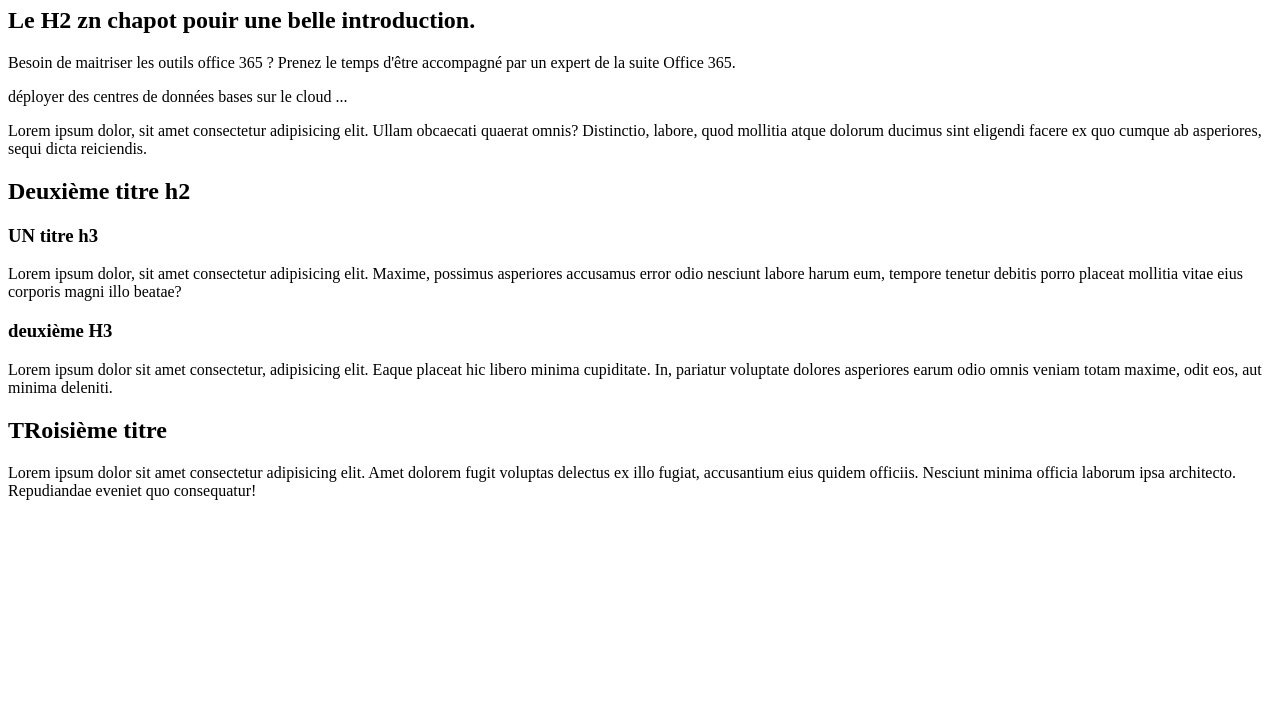
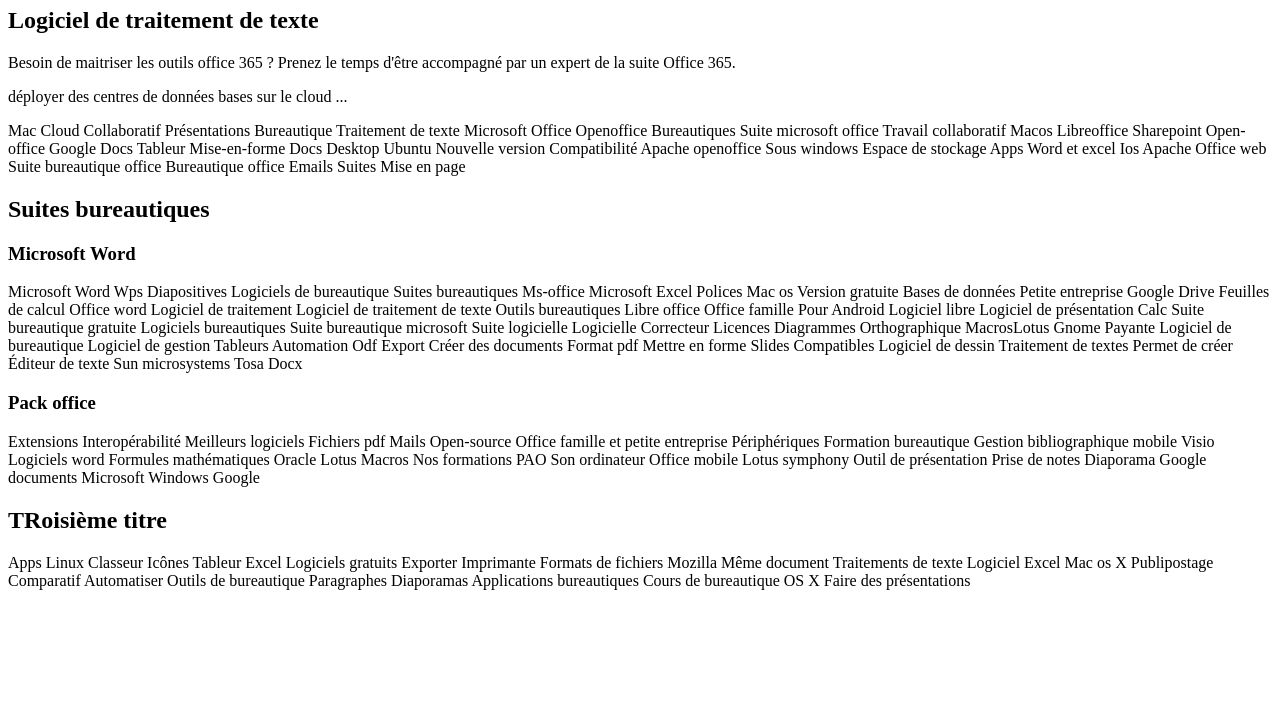
Before and after one commit to Luuucciilee/Office, a plain HTML site: page index.html in a window 1280 px wide. Shown: the part 73-800 px from the top of the page. Drawn offline with Linux system fonts and the light colour scheme.

Commit message:
Update index.html

```diff
--- a/index.html
+++ b/index.html
@@ -12,27 +12,22 @@
 
 <body>
 
-    <h1>Le titre H1 </h1>
-    <h2>Le H2 zn chapot pouir une belle introduction. </h2>
+    <h1>Formation office 365 </h1>
+    <h2>Logiciel de traitement de texte </h2>
     <p>Besoin de maitriser les outils office 365 ? Prenez le temps d'être accompagné par un expert de la suite Office
         365. </p>
     <p>
         déployer des centres de données bases sur le cloud ...
     </p>
-    <p>Lorem ipsum dolor, sit amet consectetur adipisicing elit. Ullam obcaecati quaerat omnis? Distinctio, labore, quod
-        mollitia atque dolorum ducimus sint eligendi facere ex quo cumque ab asperiores, sequi dicta reiciendis.</p>
-    <H2>Deuxième titre h2</H2>
-    <h3>UN titre h3</h3>
-    <p>Lorem ipsum dolor, sit amet consectetur adipisicing elit. Maxime, possimus asperiores accusamus error odio
-        nesciunt labore harum eum, tempore tenetur debitis porro placeat mollitia vitae eius corporis magni illo beatae?
+    <p>Mac Cloud Collaboratif Présentations Bureautique Traitement de texte Microsoft Office Openoffice Bureautiques Suite microsoft office Travail collaboratif Macos Libreoffice Sharepoint Open-office Google Docs Tableur Mise-en-forme Docs Desktop Ubuntu Nouvelle version Compatibilité Apache openoffice Sous windows Espace de stockage Apps Word et excel Ios Apache Office web Suite bureautique office Bureautique office Emails Suites Mise en page </p>
+    <H2>Suites bureautiques</H2>
+    <h3>Microsoft Word</h3>
+    <p>Microsoft Word Wps Diapositives Logiciels de bureautique Suites bureautiques Ms-office Microsoft Excel Polices Mac os Version gratuite Bases de données Petite entreprise Google Drive Feuilles de calcul Office word Logiciel de traitement Logiciel de traitement de texte Outils bureautiques Libre office Office famille Pour Android Logiciel libre Logiciel de présentation Calc Suite bureautique gratuite Logiciels bureautiques Suite bureautique microsoft Suite logicielle Logicielle Correcteur Licences Diagrammes Orthographique MacrosLotus Gnome Payante Logiciel de bureautique Logiciel de gestion Tableurs Automation Odf Export Créer des documents Format pdf Mettre en forme Slides Compatibles Logiciel de dessin Traitement de textes Permet de créer Éditeur de texte Sun microsystems Tosa Docx
     </p>
-    <h3>deuxième H3</h3>
-    <p>Lorem ipsum dolor sit amet consectetur, adipisicing elit. Eaque placeat hic libero minima cupiditate. In,
-        pariatur voluptate dolores asperiores earum odio omnis veniam totam maxime, odit eos, aut minima deleniti.</p>
+    <h3> Pack office</h3>
+    <p>Extensions Interopérabilité Meilleurs logiciels Fichiers pdf Mails Open-source Office famille et petite entreprise Périphériques Formation bureautique Gestion bibliographique mobile Visio Logiciels word Formules mathématiques Oracle Lotus Macros Nos formations PAO Son ordinateur Office mobile Lotus symphony Outil de présentation Prise de notes Diaporama Google documents Microsoft Windows Google</p>
     <h2>TRoisième titre</h2>
-    <p>Lorem ipsum dolor sit amet consectetur adipisicing elit. Amet dolorem fugit voluptas delectus ex illo fugiat,
-        accusantium eius quidem officiis. Nesciunt minima officia laborum ipsa architecto. Repudiandae eveniet quo
-        consequatur!</p>
+    <p>Apps Linux Classeur Icônes Tableur Excel Logiciels gratuits Exporter Imprimante Formats de fichiers Mozilla Même document Traitements de texte Logiciel Excel Mac os X Publipostage Comparatif Automatiser Outils de bureautique Paragraphes Diaporamas Applications bureautiques Cours de bureautique OS X Faire des présentations</p>
 </body>
 
 </html>
```
